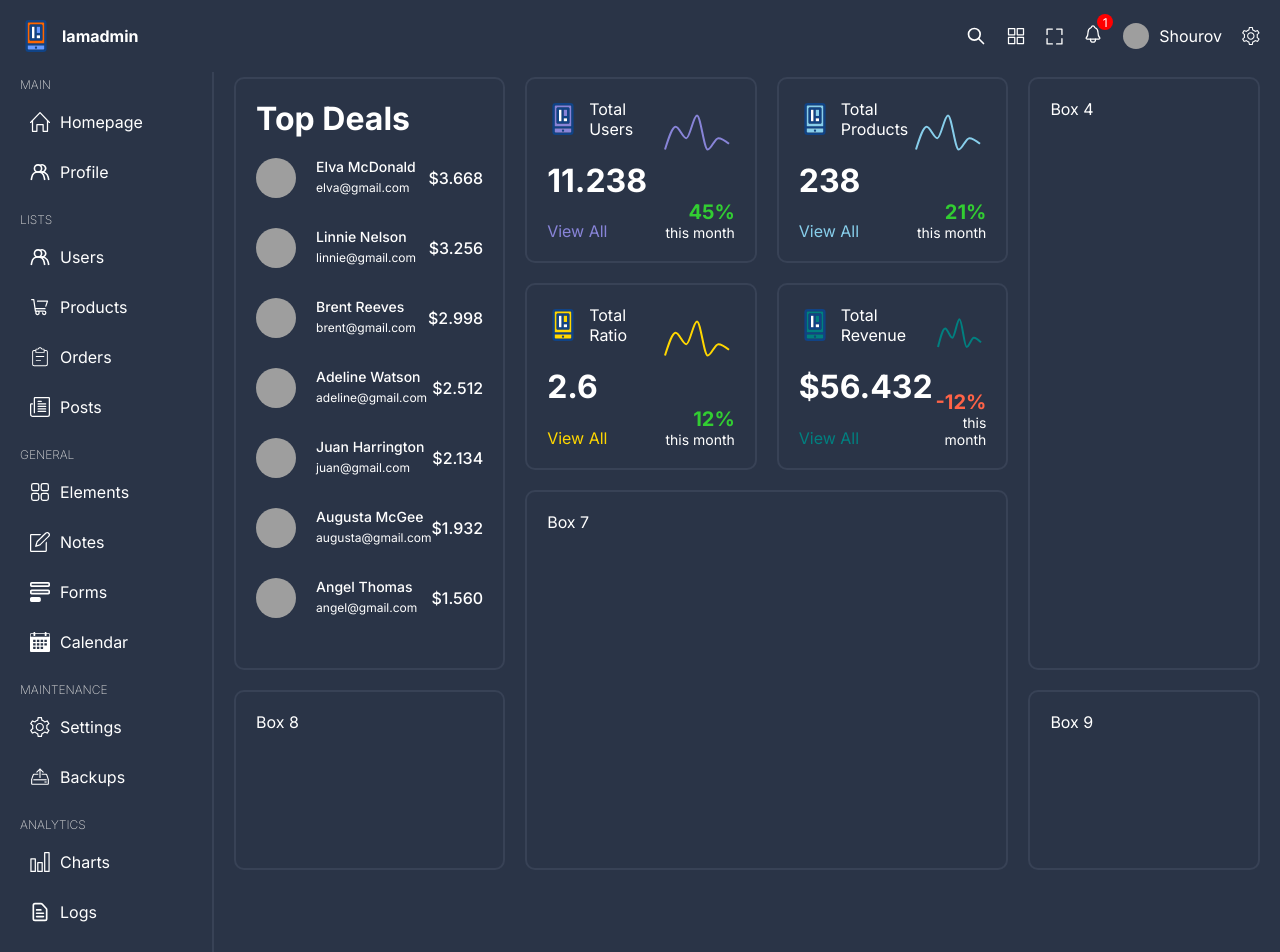
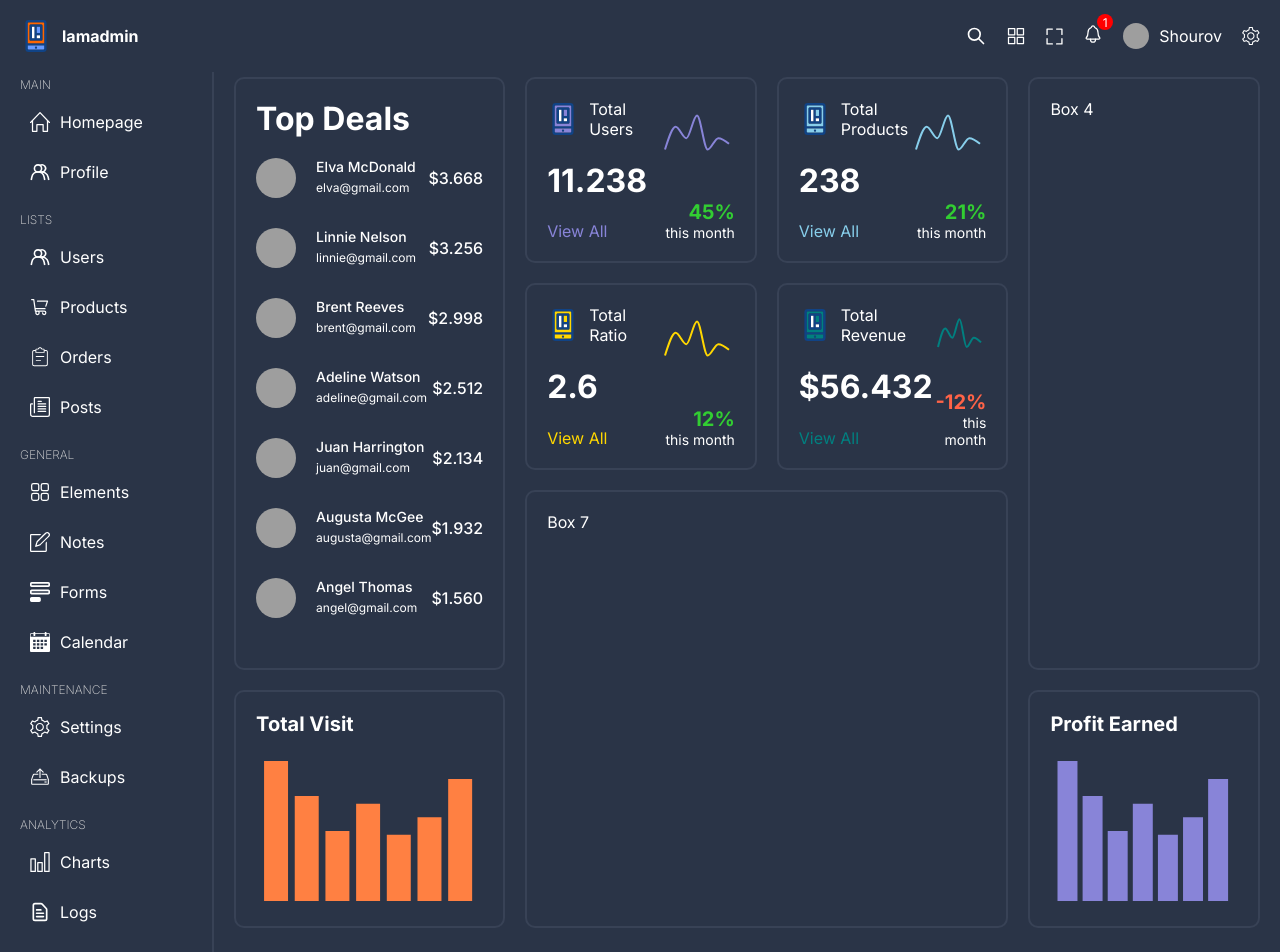
Before and after one commit to shourovfoisal/react-admin-dashboard, a React (Vite) app: page / in a window 1280 px wide. Shown: the top 952 px of the page. Built offline with nearby package versions, Linux system fonts and the light colour scheme; grey boxes are pictures that could not be loaded.

Commit message:
added bar chart

```diff
--- /dev/null
+++ b/src/components/barChartBox/BarChartBox.tsx
@@ -0,0 +1,29 @@
+import { Bar, BarChart, ResponsiveContainer, Tooltip } from "recharts";
+import "./barChartBox.scss";
+
+interface Props {
+	title: string;
+	chartData: Record<string, any>[];
+	color: string;
+	dataKey: string;
+}
+
+export const BarChartBox = ({ title, chartData, color, dataKey }: Props) => {
+	return (
+		<div className="barChartBox">
+			<h1>{title}</h1>
+			<div className="chart">
+				<ResponsiveContainer width="99%" height={150}>
+					<BarChart data={chartData}>
+						<Tooltip
+							contentStyle={{ background: "#2a3447", borderRadius: "5px" }}
+							labelStyle={{ display: "none" }}
+							cursor={{ fill: "none" }}
+						/>
+						<Bar dataKey={dataKey} fill={color} />
+					</BarChart>
+				</ResponsiveContainer>
+			</div>
+		</div>
+	);
+};
--- /dev/null
+++ b/src/components/barChartBox/barChartBox.scss
@@ -0,0 +1,13 @@
+.barChartBox {
+  width: 100%;
+  height: 100%;
+
+  h1 {
+    font-size: 20px;
+    margin-bottom: 20px;
+  }
+
+  .chart {
+    height: 100%;
+  }
+}
--- a/src/components/index.ts
+++ b/src/components/index.ts
@@ -3,3 +3,4 @@ export { Menu } from "./menu/menu.component";
 export { Footer } from "./footer/footer.component";
 export { TopBox } from "./topBox/TopBox";
 export { ChartBox } from "./chartBox/ChartBox";
+export { BarChartBox } from "./barChartBox/BarChartBox";
--- a/src/pages/home/Home.tsx
+++ b/src/pages/home/Home.tsx
@@ -1,10 +1,12 @@
-import { ChartBox, TopBox } from "@/components";
+import { BarChartBox, ChartBox, TopBox } from "@/components";
 import "./home.scss";
 import {
 	chartBoxUser,
 	chartBoxProduct,
 	chartBoxRevenue,
 	chartBoxConversion,
+	barChartBoxVisit,
+	barChartBoxRevenue,
 } from "@/data";
 
 export const Home = () => {
@@ -27,8 +29,12 @@ export const Home = () => {
 				<ChartBox {...chartBoxRevenue} />
 			</div>
 			<div className="box box7">Box 7</div>
-			<div className="box box8">Box 8</div>
-			<div className="box box9">Box 9</div>
+			<div className="box box8">
+				<BarChartBox {...barChartBoxVisit} />
+			</div>
+			<div className="box box9">
+				<BarChartBox {...barChartBoxRevenue} />
+			</div>
 		</div>
 	);
 };
```
